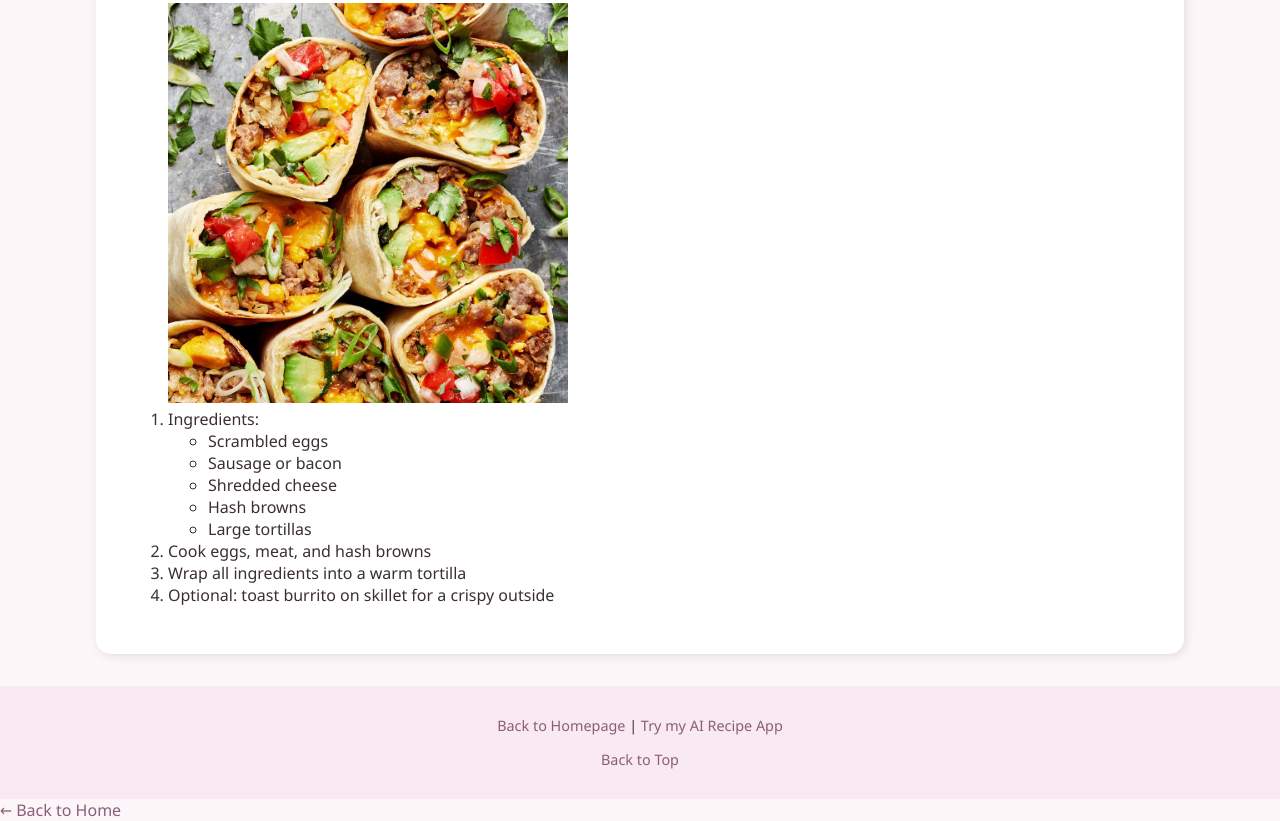
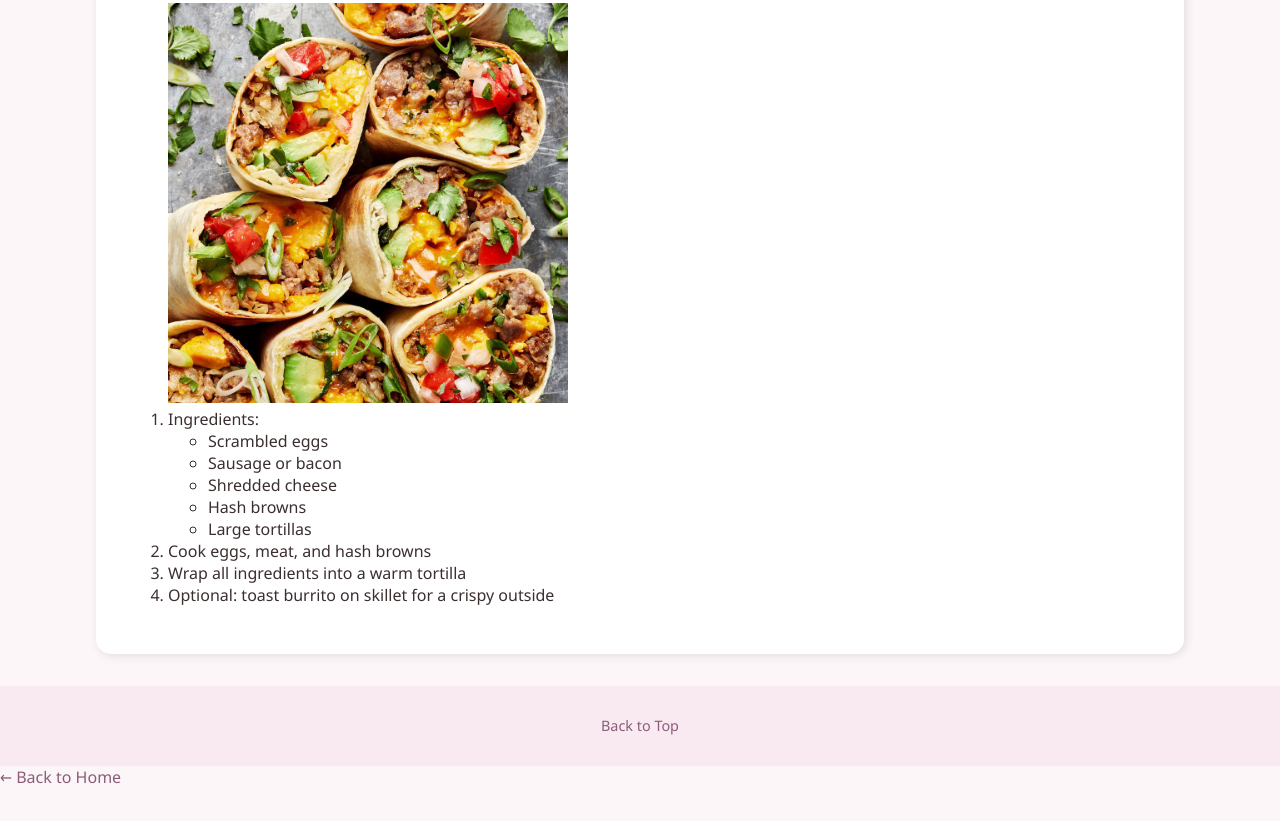
Before and after one commit to ewalkjohn/elijahjohnson, a plain HTML site: page scratch.html in a window 1280 px wide. Shown: the part 3039-3860 px from the top of the page. After the commit the page ends 3827 px from the top, so only its background shows below. Drawn offline with Linux system fonts and the light colour scheme; files that its build step writes are made by us from their sources.

Commit message:
Update scratch.html

```diff
--- a/scratch.html
+++ b/scratch.html
@@ -116,7 +116,6 @@
   </div>
 
   <div class="footer">
-    <p><a href="../elijah-website/index.html">Back to Homepage</a> | <a href="../elijah-website/webapp.html">Try my AI Recipe App</a></p>
     <p><a href="#top">Back to Top</a></p>
   </div>
 
```
